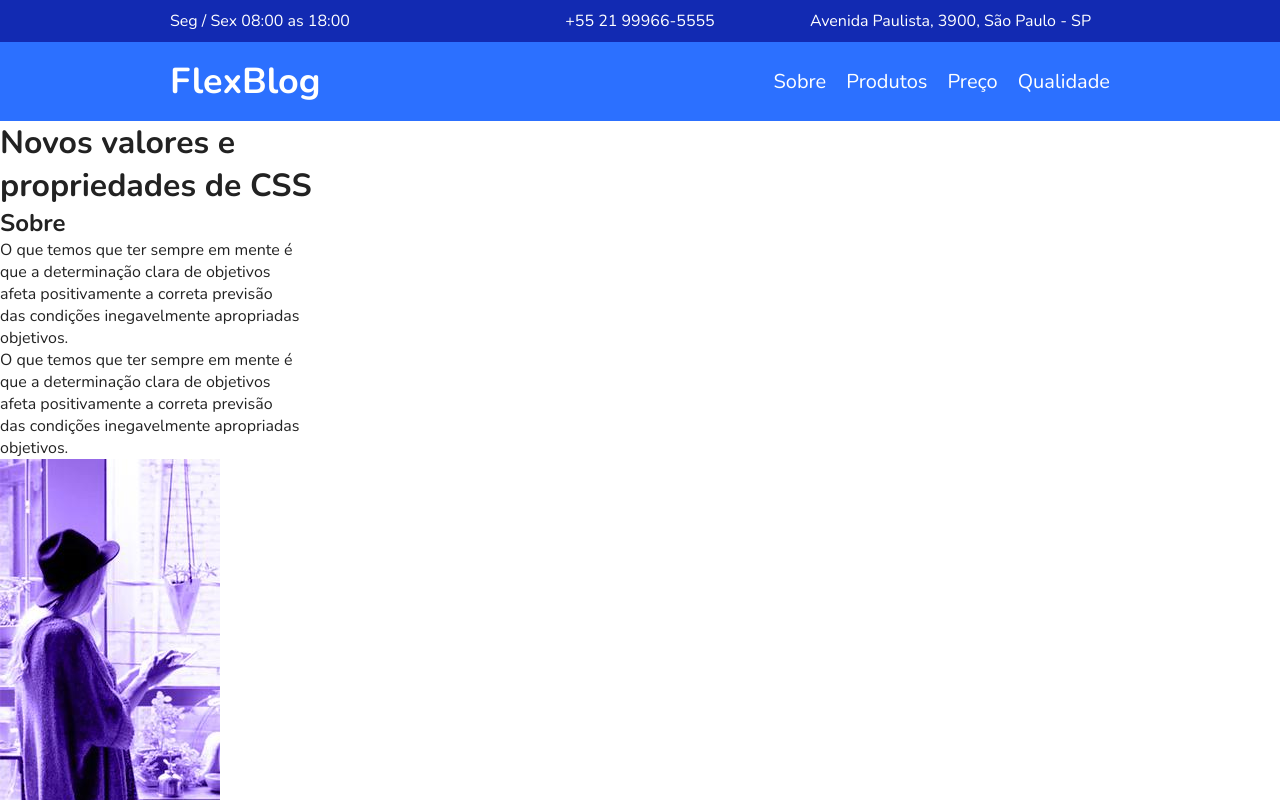
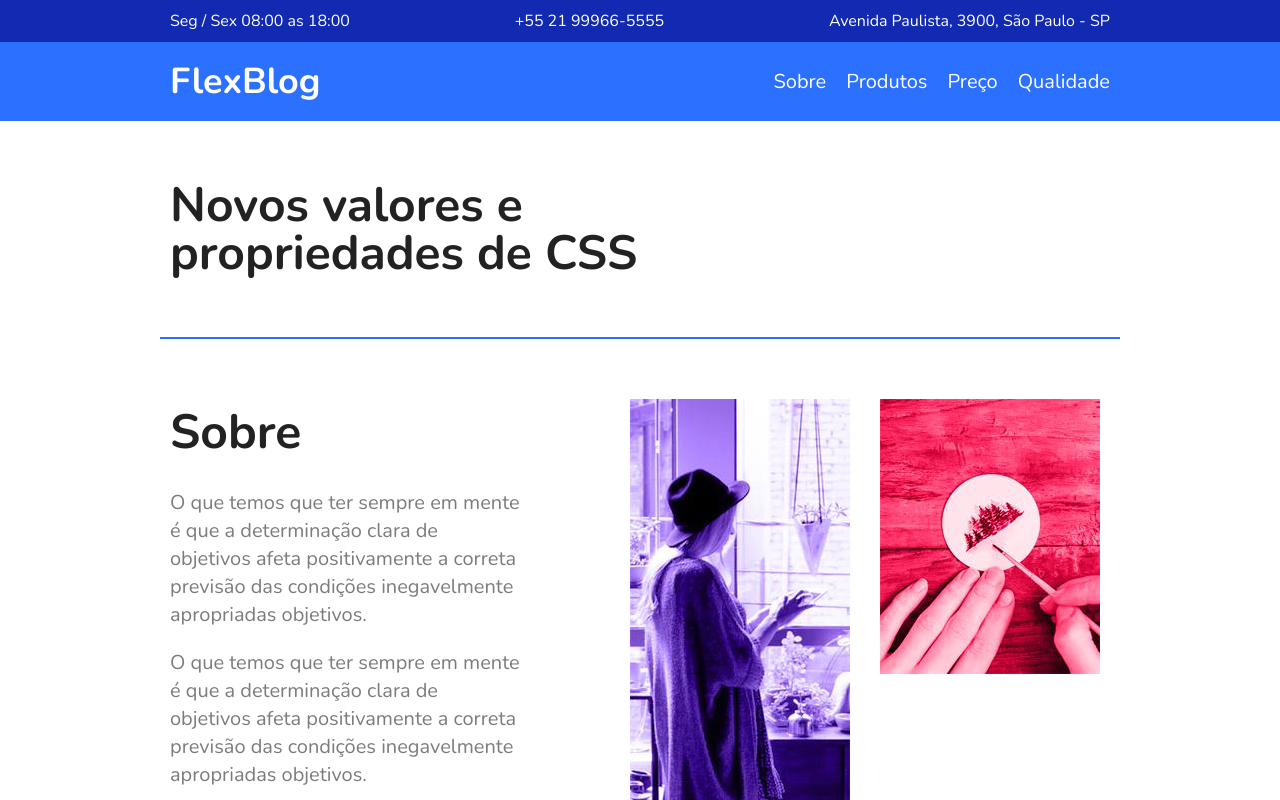
Before and after one commit to mateussp97/flexblog, a plain HTML site: page index.html in a window 1280 px wide. Shown: the top 800 px of the page. Drawn offline with nearby package versions, Linux system fonts and the light colour scheme.

Commit message:
add: style on about part

```diff
--- a/css/style.css
+++ b/css/style.css
@@ -26,7 +26,7 @@ img {
 }
 
 p {
-  width: 300px;
+  max-width: 350px;
 }
 
 /*Super-Info*/
@@ -94,3 +94,45 @@ p {
   color: #ed1c53;
   font-weight: bold;
 }
+
+/*Introduction*/
+.introduction {
+  font-size: 3em;
+  line-height: 1;
+  max-width: 960px;
+  margin: 0 auto;
+  padding: 60px 10px;
+}
+
+/*About*/
+.about {
+  border-top: 2px solid #2c70ff;
+  border-bottom: 2px solid #2c70ff;
+  max-width: 960px;
+  margin: 0 auto;
+  padding: 60px 0;
+  display: flex;
+  flex-wrap: wrap;
+}
+
+.about-info {
+  flex: 2 1 300px; /*Definição de quando os conteúdos vão quebrar*/
+  margin: 0 10px;
+}
+
+.about-info h1 {
+  font-size: 3em;
+  margin-bottom: 0.5em;
+}
+
+.about-info p {
+  font-size: 1.25em;
+  line-height: 1.4;
+  margin-bottom: 1em;
+  color: #7c7c7c;
+}
+
+.about-img {
+  flex: 1 1 160px; /*Definição de quando as imagens vão quebrar*/
+  margin: 0 10px;
+}
```
